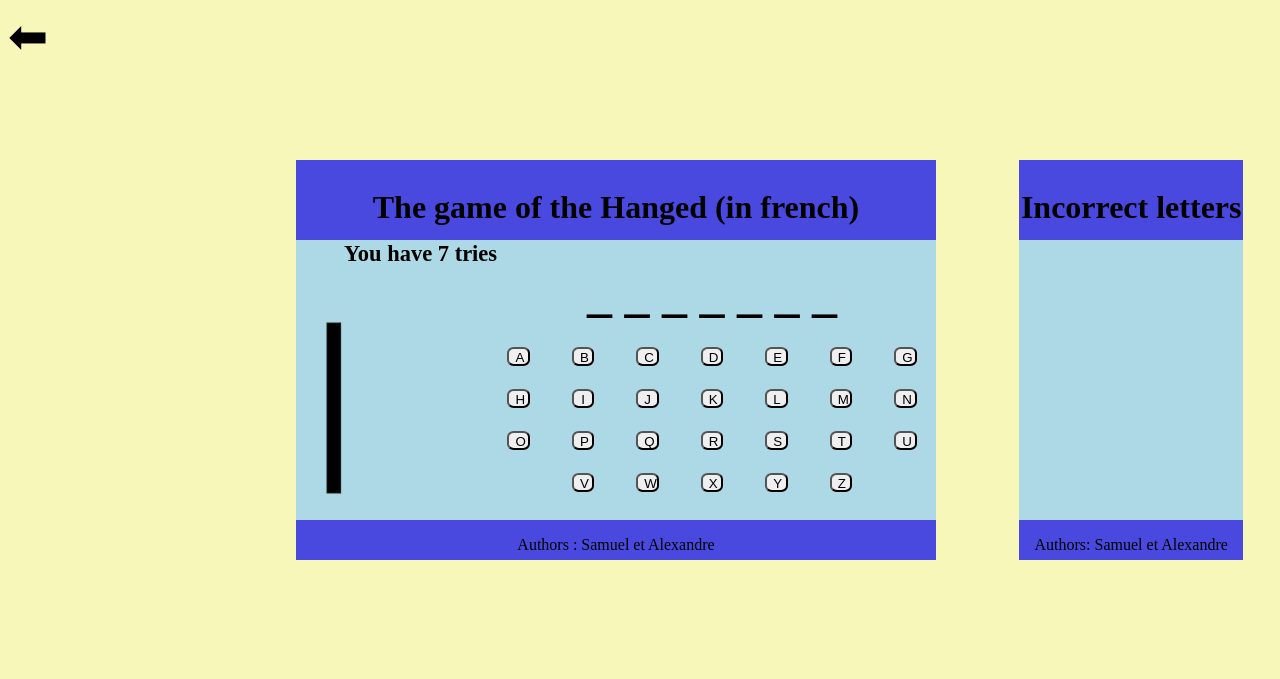
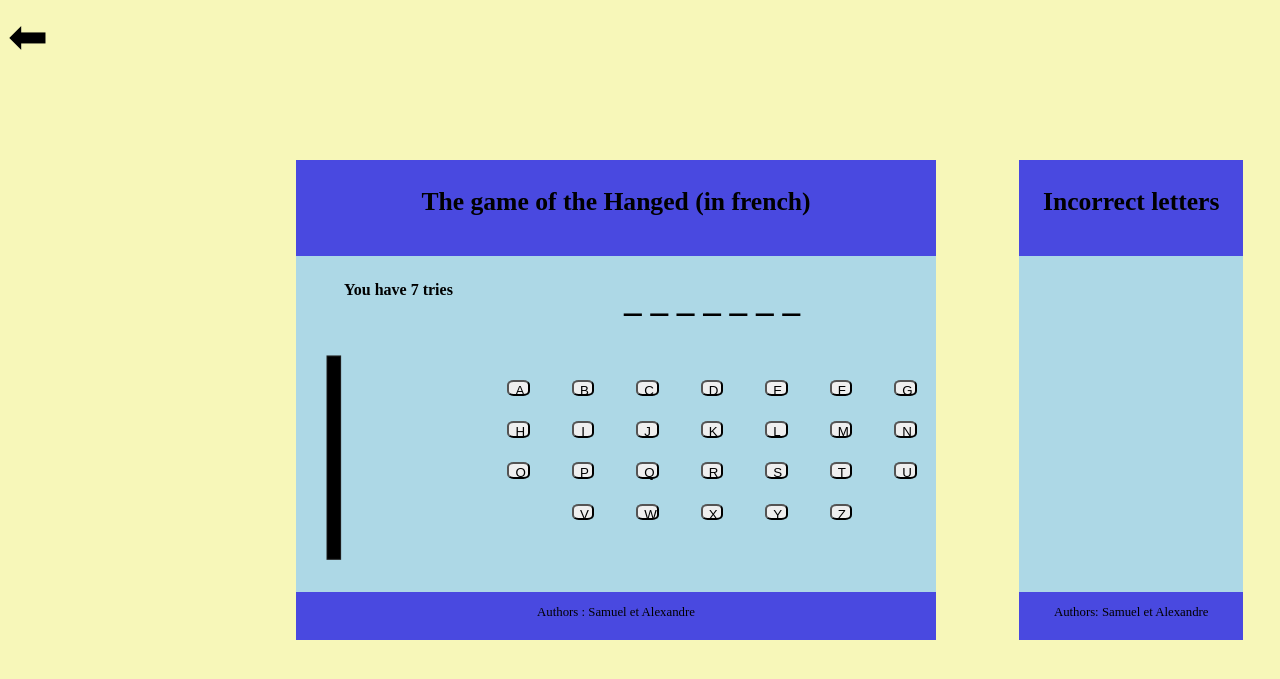
Before and after one commit to SamSamsung/Time-killer, a PHP site: page /hanged.html in a window 1280 px wide. Shown: the top 679 px of the page. Run offline with PHP 8.4, Linux system fonts and the light colour scheme.

Commit message:
Update style.css

```diff
--- a/css/style.css
+++ b/css/style.css
@@ -1,11 +1,7 @@
 p, h1 {
     text-align: center;
-    font-size: 100%;
 }
 
-h1 {
-    font-size: 200%;
-}
 
 body {
     background-color: rgb(247, 247, 185);
@@ -16,7 +12,7 @@ body {
     position: absolute;
     margin-left: 22.5%;
     margin-top: 7.5%;
-    height: 50%;
+    height: 60%;
     width: 50%;
 }
 
@@ -25,7 +21,7 @@ body {
     position: absolute;
     margin-left: 79%;
     margin-top: 7.5%;
-    height: 50%;
+    height: 60%;
     width: 17.5%;
     overflow-wrap: break-word;
 }
@@ -41,6 +37,7 @@ body {
 
 .titre h1{
     position: relative;
+    font-size: 2vw;
     top: 10%;
 
 }
@@ -49,7 +46,7 @@ h3{
     position: absolute;
     left: 7.5%;
     bottom: 82.5%;
-    font-size: 22.5px;
+    font-size: 1.25vw;
 }
 
 .jeu{
@@ -90,8 +87,7 @@ h3{
 
 .cases h1{
     position: relative;
-    bottom: 10%;
-    font-size: 50px;
+    font-size: 2.75vw;
 }
 
 .lettres{
@@ -109,8 +105,8 @@ h3{
     margin-right: 4.25%;
     margin-top: 5%;
     border-radius: 30%;
-    height: 10%;
-    width: 5%;
+    height: 1.3vw;
+    width: 1.75vw;
     text-align: center;
     cursor: pointer;
 
@@ -147,6 +143,7 @@ button.non_active {
     height: 10%;
     width: 100%;
     position: absolute;
+    font-size: 1vw;
     bottom: 0%;
 }
 
```
